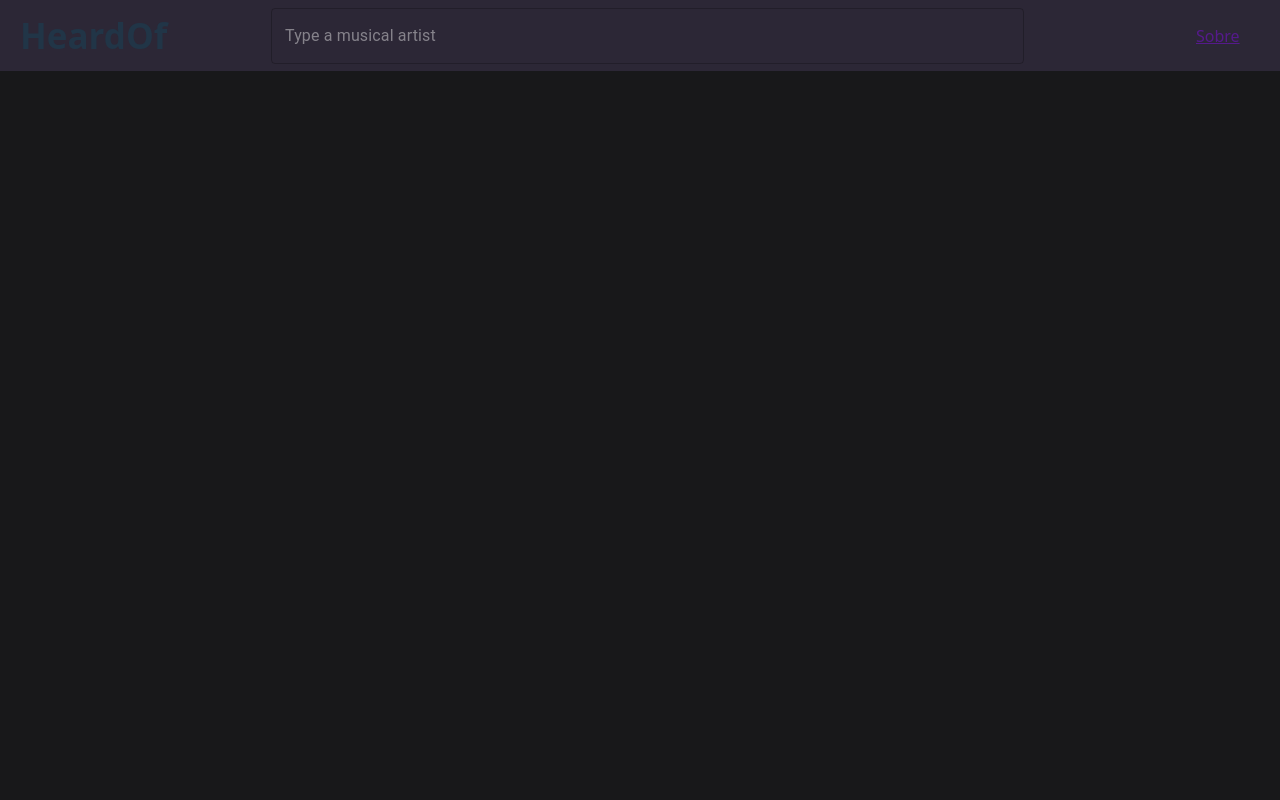
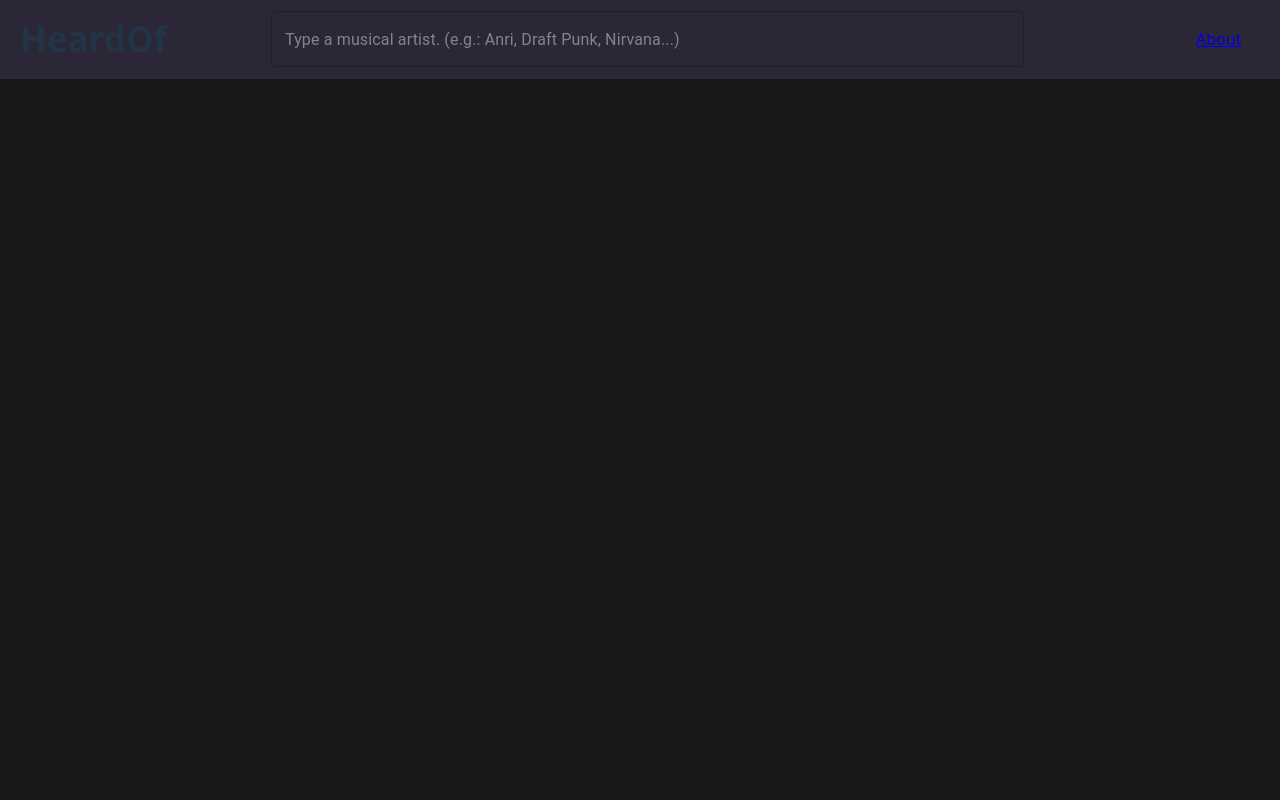
Before and after one commit to Glaucivan/heard-of, a React (Vite) app: page / in a window 1280 px wide. Shown: the top 800 px of the page. Built offline with nearby package versions, Linux system fonts and the light colour scheme.

Commit message:
/src/* Update

```diff
--- a/src/components/App.css
+++ b/src/components/App.css
@@ -1,8 +1,5 @@
-html, body, #root {
-  width: 100%;
-  height: 100%;
-  padding: 0;
-  margin: 0
+body{
+  margin: 0;
 }
 
 #root {
@@ -10,6 +7,14 @@ html, body, #root {
   align-items: flex-start;
   flex-direction: column;
   flex-grow: 1;
+
+  padding: 0;
+  margin: 0;
+
+  width: 100%;
+  min-height: 100vh;
+
+  overflow-x: hidden;
 }
 
 .hbox{
@@ -20,14 +25,15 @@ html, body, #root {
   width: auto;
 }
 
-.hbox#header{
+#header.hbox{
   display: flex;
-  flex-grow: 1;
+  flex-shrink: 0;
 
   flex-wrap: nowrap;
   overflow: hidden;
 
   width: 100%;
+  height: auto;
   background-color: #2c2736;
   align-items: center;
 }
@@ -58,9 +64,31 @@ html, body, #root {
   display: flex;
   flex-wrap: wrap;
 
+  width: 100vw;
+  min-height: 100vh;
+  height: auto;
+
   background-color: rgb(24, 24, 26);
-  height: 100%;
-  width: 100%;
+
+}
+
+#content #load{
+  align-self: center;
+  text-align: center;
+  margin: 0 auto;
+}
+
+#content #error{
+  color: red;
+  font-size: small;
+}
+
+#content .visible{
+  display: block;
+}
+
+.hidden{
+  display: none;
 }
 
 .song-layout{
@@ -68,6 +96,6 @@ html, body, #root {
   flex-direction: column;
 }
 
-.read-the-docs {
-  color: #888;
+#footer{
+  flex-shrink: 0;
 }
--- a/src/components/App.jsx
+++ b/src/components/App.jsx
@@ -2,55 +2,29 @@ import { useState } from 'react'
 import './App.css'
 import Header from './Header.jsx'
 import Content from './Content.jsx'
+import Footer from './Footer.jsx'
 import ListContext from '../contexts/List.jsx'
+import LoadContext from '../contexts/Loading.jsx'
+import ErrorContext from '../contexts/Error.jsx'
 
 function App() {
-  const [list, setList] = useState([])
-  console.log("VARIAVEL.... LISTA APP: ", list)
+  const [list, setList] = useState([]);
+  const [error, setError] = useState(null);
+  const [loadState, setLoadState] = useState(false);
 
   return (
     <>
-      <ListContext.Provider value={{list, setList}}>
-        <Header />
-        <Content />
-      </ListContext.Provider>
+      <ErrorContext.Provider value={{error, setError}}>
+        <LoadContext.Provider value={{loadState, setLoadState}}>
+          <ListContext.Provider value={{list, setList}}>
+            <Header />
+            <Content />
+            <Footer />
+          </ListContext.Provider>
+        </LoadContext.Provider>
+      </ErrorContext.Provider>
     </>
   )
 }
 
-export default App;
-
-
-
-
-/*
-                       .,,uod8B8bou,,.
-              ..,uod8BBBBBBBBBBBBBBBBRPFT?l!i:.
-         ,=m8BBBBBBBBBBBBBBBRPFT?!||||||||||||||
-         !...:!TVBBBRPFT||||||||||!!^^""'   ||||
-         !.......:!?|||||!!^^""'            ||||
-         !.........||||                     ||||
-         !.........||||  ##                 ||||
-         !.........||||                     ||||
-         !.........||||                     ||||
-         !.........||||                     ||||
-         !.........||||                     ||||
-         `.........||||                    ,||||
-          .;.......||||               _.-!!|||||
-   .,uodWBBBBb.....||||       _.-!!|||||||||!:'
-!YBBBBBBBBBBBBBBb..!|||:..-!!|||||||!iof68BBBBBb....
-!..YBBBBBBBBBBBBBBb!!||||||||!iof68BBBBBBRPFT?!::   `.
-!....YBBBBBBBBBBBBBBbaaitf68BBBBBBRPFT?!:::::::::     `.
-!......YBBBBBBBBBBBBBBBBBBBRPFT?!::::::;:!^"`;:::       `.
-!........YBBBBBBBBBBRPFT?!::::::::::^''...::::::;         iBBbo.
-`..........YBRPFT?!::::::::::::::::::::::::;iof68bo.      WBBBBbo.
-  `..........:::::::::::::::::::::::;iof688888888888b.     `YBBBP^'
-    `........::::::::::::::::;iof688888888888888888888b.     `
-      `......:::::::::;iof688888888888888888888888888888b.
-        `....:::;iof688888888888888888888888888888888899fT!
-          `..::!8888888888888888888888888888888899fT|!^"'
-            `' !!988888888888888888888888899fT|!^"'
-                `!!8888888888888888899fT|!^"'
-                  `!988888888899fT|!^"'
-                    `!9899fT|!^"'
-*/
+export default App
--- a/src/components/Content.jsx
+++ b/src/components/Content.jsx
@@ -1,7 +1,11 @@
 import { useContext } from 'react'
-import Item from './Item'
 import { Grid } from '@mui/material'
 import ListContext from '../contexts/List'
+import LoadContext from '../contexts/Loading'
+import ErrorContext from '../contexts/Error'
+import Item from './Item'
+import Loading from './Loading'
+import Error from './Error'
 
 function Content(){
     const { list } = useContext(ListContext)
@@ -12,10 +16,29 @@ function Content(){
             key={idx}
         />
     ))
-    /////*****console.log(contentList)
+
+    const { error, setError } = useContext(ErrorContext);
+    const { loadState } = useContext(LoadContext);
+
+    const showErrorMsg = (error) => {
+        if (error && error.origin === "DiveAPIFetch")
+            return error.error.message
+        return null
+    }
+    const isErrorVisible = (error) => {
+        return ((error && error.origin === "DiveAPIFetch") ? "visible" : "hidden");
+    }
+
     return (
         <main className='list' id='content'>
-            <Grid><ul>{contentList}</ul></Grid>
+            <div id="load" className={loadState ? "visible" : "hidden"}>
+                <Loading id="loading">Loading...</Loading>
+                <Error className={isErrorVisible(error)} id="error">{showErrorMsg(error)}</Error>
+            </div>
+            <Grid sx={{
+                display: loadState ? "none" : "block"
+            }}
+        ><ul>{contentList}</ul></Grid>
         </main>
     )
 }
--- /dev/null
+++ b/src/components/Error.jsx
@@ -0,0 +1,5 @@
+function Error({className, id, children}){
+    return <div className={className} id={id}>{children}</div>
+}
+
+export default Error
--- /dev/null
+++ b/src/components/Footer.jsx
@@ -0,0 +1,12 @@
+function Footer(){
+    return (
+        <footer id="Footer">
+            <h2>Lorem, ipsum.</h2>
+            <p>
+                Lorem ipsum dolor sit amet consectetur adipisicing elit. Animi provident repellat voluptas quos aperiam possimus veritatis officiis totam atque error!
+            </p>
+        </footer>
+    )
+}
+
+export default Footer
--- a/src/components/Header.jsx
+++ b/src/components/Header.jsx
@@ -10,8 +10,8 @@ function Header() {
     return <header className="hbox" id="header">
         <h1>HeardOf</h1>
         <SearchBar/>
-        <a href="">Sobre</a>
+        <a href="#Footer">About</a>
     </header>
 }
 
-export default Header;
+export default Header
--- a/src/components/Item.jsx
+++ b/src/components/Item.jsx
@@ -5,15 +5,12 @@ function Item(props){
 
     return (
         <li className="song-layout" id={key}>
-                <iframe src={srcUrl} width={640} height={450}/>
+                <iframe src={srcUrl} width={480} height={270}/>
                 <div className="">
                     <span>
                         {name}
                     </span>
-                    <span>
-                    </span>
                 </div>
-            <span>bla bla bla</span>
         </li>
     )
 }
--- /dev/null
+++ b/src/components/Loading.jsx
@@ -0,0 +1,5 @@
+function Loading({ className, id, children }){
+    return <div className={className} id={id}>{children}</div>
+}
+
+export default Loading
--- a/src/components/SearchBar.jsx
+++ b/src/components/SearchBar.jsx
@@ -1,6 +1,8 @@
-import { useState, useContext } from 'react';
+import { useState, useContext, useEffect } from 'react';
 import ListContext from '../contexts/List';
-import { TextField, Button } from '@mui/material'
+import LoadContext from '../contexts/Loading';
+import ErrorContext from '../contexts/Error';
+import { TextField, Button } from '@mui/material';
 
 const httpRequest = async(query) => {
     // QUERY Placeholder
@@ -14,42 +16,69 @@ const httpRequest = async(query) => {
                 +"&limit=10"
                 +"&slimit=3"
                 +"&k=1060212-HeardOf-8673E0A3"
-    const proxyURI = "https://cors-anywhere.com/"
+    const proxyURI = "https://cors-anywhere.com/";
     try{
         // HTTP REQUEST to DIVE API
         const res = await fetch(proxyURI+URI);
         ////*****console.log("REQ. MADE")
         if (res.ok){
-            ////******console.log("1-RES. SUCESSFULL")
-            ////******console.log("2-RES AFTER FETCH: ", res)
-            const data = await res.json()
-            console.log(data)
-            ////******console.log("3-DATA: ", data)
-            ////******console.log("4-RESULTS ARRAY: ", data.similar.results)
+            const data = await res.json();
+            console.log(data);
             return data.similar.results;
         }
+        else
+            throw new Error(`Failed: ${res.status} Error on trying to request from API.`);
     }
     catch(err){
-        console.log(err.message)
-        return null
+        throw err;
     }
-
 }
 
 function SearchBar(){
-    const [ input, setInput ] = useState(''),
-          { list, setList } = useContext(ListContext);
+    const   [ input, setInput ] = useState(''),
+            [ requisitionState, setRequisitionState ] = useState(null);
 
+    const   { setList } = useContext(ListContext),
+            { loadState, setLoadState } = useContext(LoadContext),
+            { error, setError } = useContext(ErrorContext);
 
-    const change = (ev) => { setInput(ev.target.value) }
+    const change = (ev) => { setInput(ev.target.value) };
+
+    useEffect(()=>{
+        if (requisitionState === "ongoing"){
+            let timer_id = setInterval(async () => {
+                if(!loadState) setLoadState(true);
+                try{
+                    const data = await httpRequest(input);
+                    setList(data);
+                    setLoadState(false);
+                    setRequisitionState(null);
+                }
+                catch(err){
+                    console.log(`${err.message} Trying again in 5s`);
+                    setError({origin: "DiveAPIFetch", error: new Error(`${err.message} Trying again in 5s.`)});
+                }
+            }, 5000);
+
+            return () => {
+                console.log("Interval cleanse");
+                clearInterval(timer_id);
+                setLoadState(false);
+            }
+        }
+    }, [requisitionState])
 
     const keyDown = async (ev) => {
         if(ev.keyCode == 13){
-            let data = await httpRequest(input)
-            if (data)
-                setList(data)
-                console.log("CONTEXT set: ", list)
-                console.log("DATA to CONTEXT: ", data)
+            try{
+                if (input.length == 0)
+                    throw new Error("Entrada deve incluir o nome de um artista.")
+                setLoadState(true);
+                setRequisitionState("ongoing");
+            }
+            catch(err){
+                alert(err.message);
+            }
         }
     }
 
@@ -66,9 +95,9 @@ function SearchBar(){
 
     return (
         <div id="search_bar">
-            <TextField variant="outlined" value={input} sx={input_sx} placeholder='Type a musical artist' onChange={change} onKeyDown={keyDown} />
+            <TextField variant="outlined" value={input} sx={input_sx} placeholder="Type a musical artist. (e.g.: Anri, Draft Punk, Nirvana...)" onChange={change} onKeyDown={keyDown} />
         </div>
     )
 }
 
-export default SearchBar;
+export default SearchBar
--- /dev/null
+++ b/src/contexts/Error.jsx
@@ -0,0 +1,5 @@
+import { createContext } from 'react'
+
+const ErrorContext = createContext()
+
+export default ErrorContext
--- a/src/contexts/List.jsx
+++ b/src/contexts/List.jsx
@@ -2,4 +2,4 @@ import { createContext } from 'react';
 
 const ListContext = createContext();
 
-export default ListContext;
+export default ListContext
--- /dev/null
+++ b/src/contexts/Loading.jsx
@@ -0,0 +1,5 @@
+import { createContext } from 'react'
+
+const LoadContext = createContext();
+
+export default LoadContext
```
